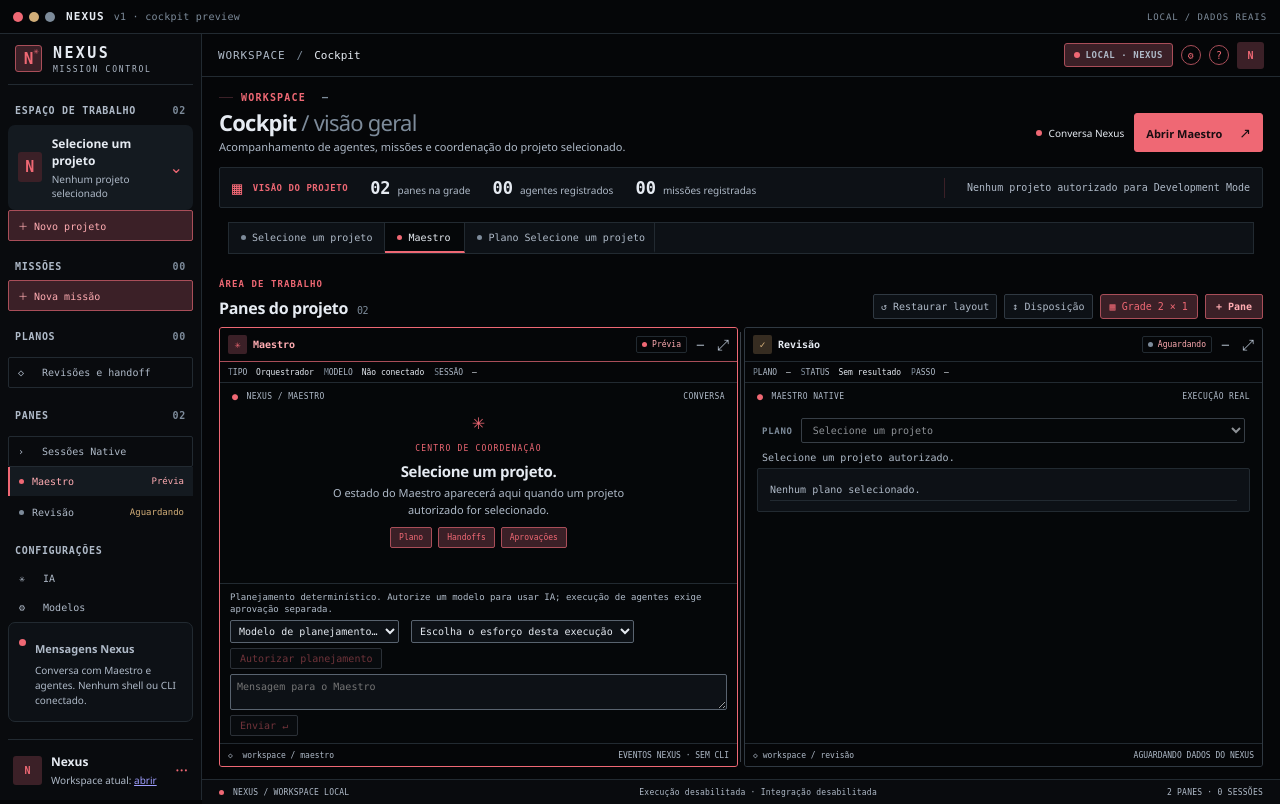
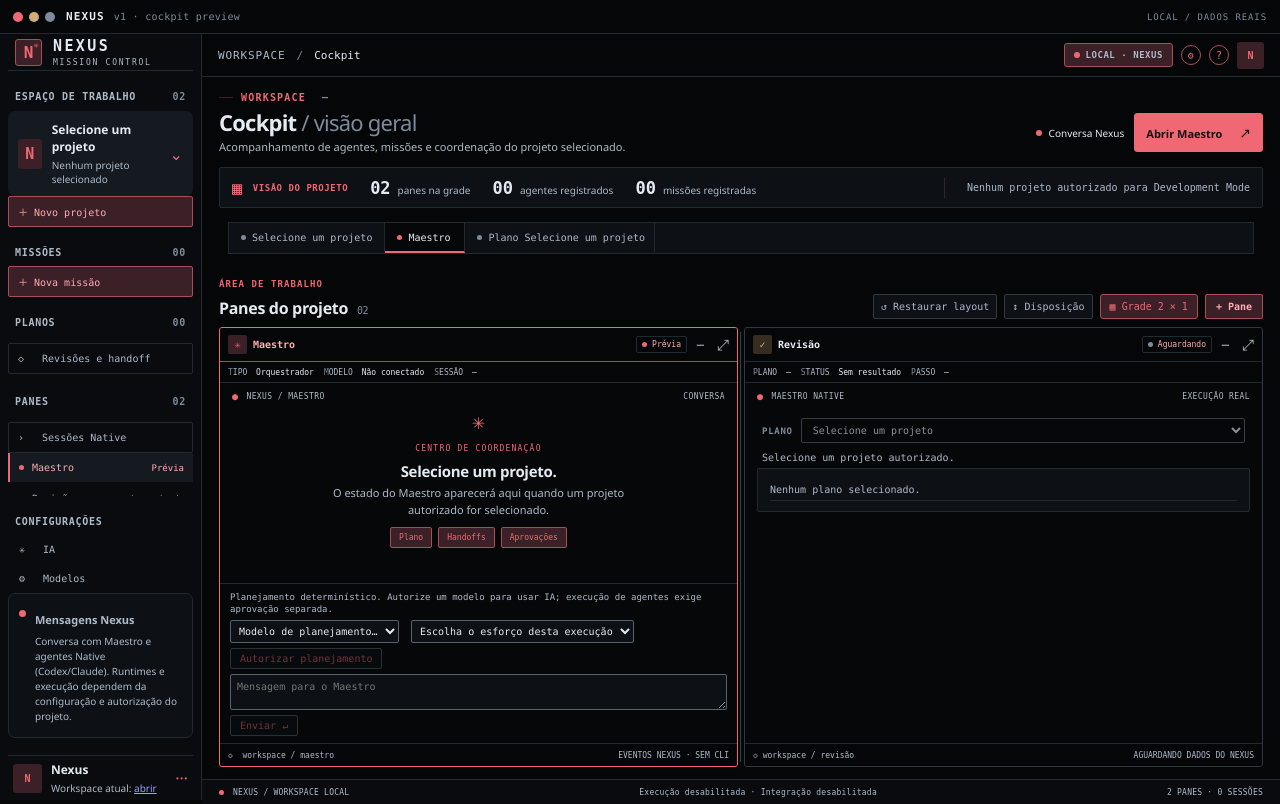
Before and after one commit to vitorhsanches/nexus, a FastAPI app: page /nexus/workspace/cockpit in a window 1280 px wide. Run offline with FastAPI, Linux system fonts and the light colour scheme; data comes from the database, SQL or seed files in the repository; data that the repository does not hold is empty; parts of the project's set-up code (start-up, migrations or seed data) failed here and were passed over; some libraries are stand-ins or nearby versions.

Commit message:
fix(cockpit): sidebar note reflects Native runtimes
Co-Authored-By: Claude Sonnet 5.5 <noreply@anthropic.com>

```diff
--- a/nexus/web/templates/cockpit.html
+++ b/nexus/web/templates/cockpit.html
@@ -60,14 +60,14 @@
       <button class="pane-nav-link" id="settings-ai-link" type="button">✳ &nbsp; IA</button>
       <button class="pane-nav-link" id="settings-models-link" type="button">⚙ &nbsp; Modelos</button>
       <div class="sidebar-spacer"></div>
-      <div class="sidebar-note"><span class="note-dot"></span><div><strong>Mensagens Nexus</strong><p>Conversa com Maestro e agentes. Nenhum shell ou CLI conectado.</p></div></div>
+      <div class="sidebar-note"><span class="note-dot"></span><div><strong>Mensagens Nexus</strong><p>Conversa com Maestro e agentes Native (Codex/Claude). Runtimes e execução dependem da configuração e autorização do projeto.</p></div></div>
       <div class="sidebar-footer"><span class="avatar">N</span><span><strong>Nexus</strong><small>Workspace atual: <a href="/nexus/workspace">abrir</a></small></span><span class="footer-more">···</span></div>
     </aside>
 
     <main class="workspace" id="workspace">
       <header class="topbar">
         <div class="topbar-left"><button class="icon-button mobile-menu" id="menu-toggle" type="button" aria-label="Abrir menu" aria-expanded="false">☰</button><div class="breadcrumb"><span>WORKSPACE</span><span class="crumb-separator">/</span><strong id="breadcrumb-title">Cockpit</strong></div></div>
-        <div class="topbar-right"><span class="local-chip"><span></span>LOCAL · NEXUS</span><button class="top-icon" id="settings-ai-button" type="button" aria-label="Abrir configurações de IA" title="Configurações de IA">⚙</button><button class="top-icon" type="button" aria-label="Ajuda sobre o cockpit" title="Mensagens usam o motor Nexus; nenhum terminal shell conectado">?</button><span class="top-avatar">N</span></div>
+        <div class="topbar-right"><span class="local-chip"><span></span>LOCAL · NEXUS</span><button class="top-icon" id="settings-ai-button" type="button" aria-label="Abrir configurações de IA" title="Configurações de IA">⚙</button><button class="top-icon" type="button" aria-label="Ajuda sobre o cockpit" title="Mensagens usam o motor Nexus e os runtimes Native configurados; execução exige autorização">?</button><span class="top-avatar">N</span></div>
       </header>
       <section class="mission-bar" aria-labelledby="mission-title">
         <div class="mission-heading"><div class="eyebrow"><span class="eyebrow-line"></span> WORKSPACE <span class="eyebrow-id" id="workspace-id">—</span></div><h1 id="mission-title">Cockpit <span class="heading-muted">/ visão geral</span></h1><p id="mission-description">Acompanhamento de agentes, missões e coordenação do projeto selecionado.</p></div>
```
